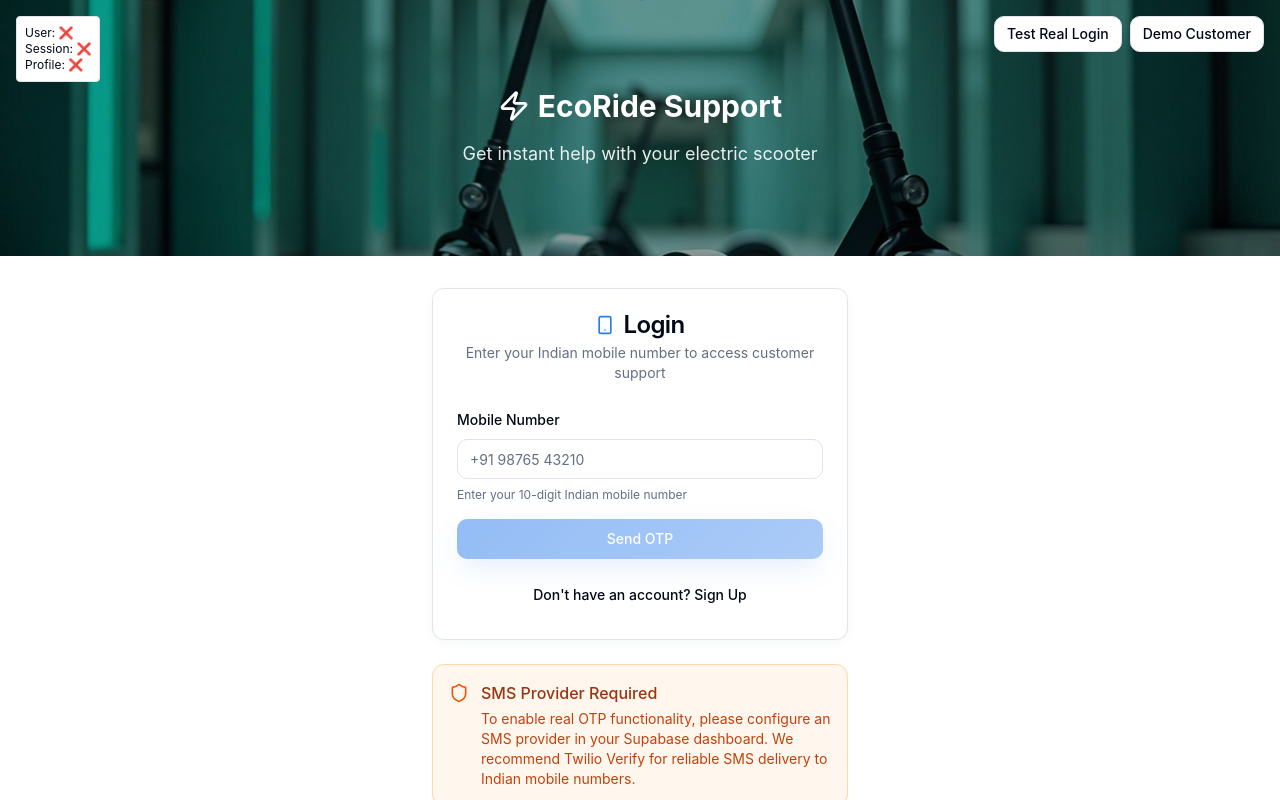
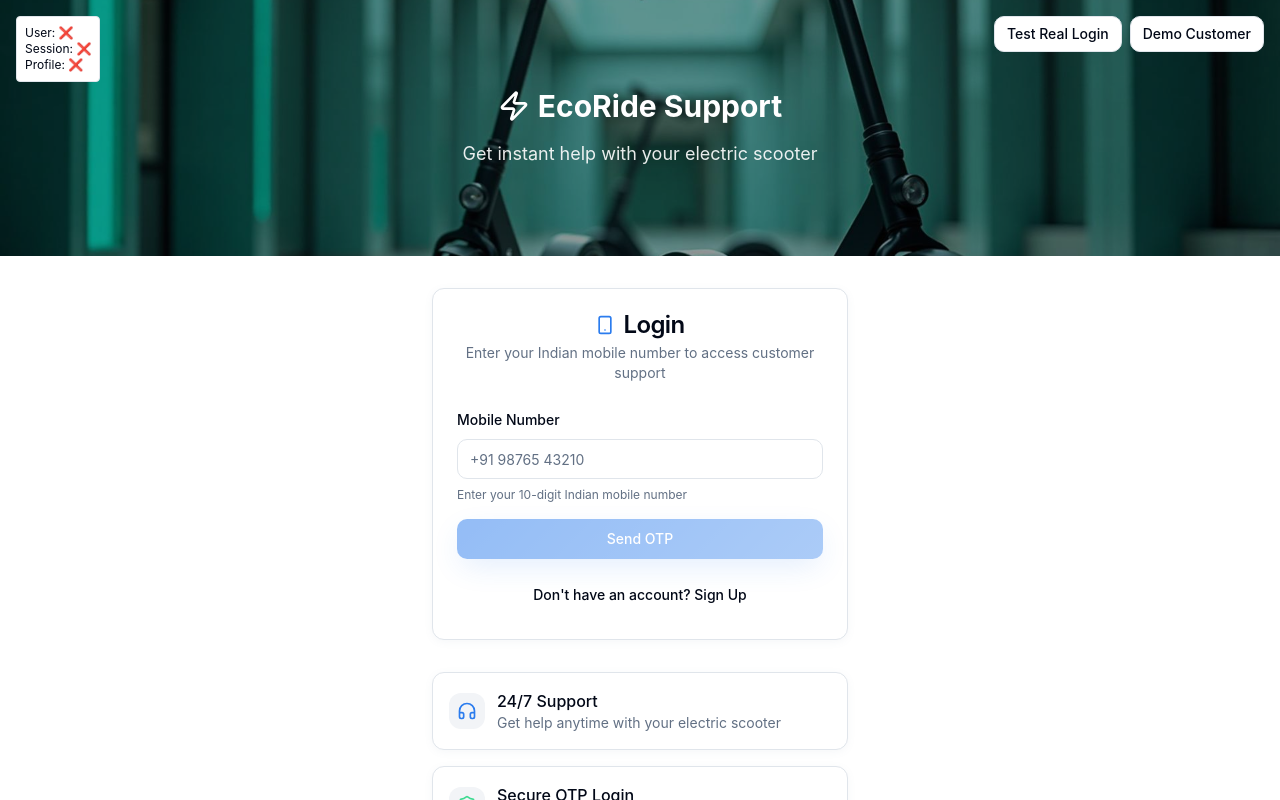
Before and after one commit to rahul-dange-talentica/scoot-support-chat-hub, a React (Vite) app: page / in a window 1280 px wide. Shown: the top 800 px of the page. Built offline with nearby package versions, Linux system fonts and the light colour scheme.

Commit message:
Check Twilio Verify setup
Verify Twilio Verify configuration in Supabase for SMS authentication.

```diff
--- a/src/components/LoginPage.tsx
+++ b/src/components/LoginPage.tsx
@@ -352,21 +352,6 @@ const LoginPage = () => {
           </CardContent>
         </Card>
 
-        {/* SMS Provider Configuration Notice */}
-        <Card className="mt-6 border-orange-200 bg-orange-50">
-          <CardContent className="p-4">
-            <div className="flex items-start gap-3">
-              <Shield className="h-5 w-5 text-orange-600 mt-0.5 flex-shrink-0" />
-              <div>
-                <h3 className="font-medium text-orange-800">SMS Provider Required</h3>
-                <p className="text-sm text-orange-700 mt-1">
-                  To enable real OTP functionality, please configure an SMS provider in your Supabase dashboard.
-                  We recommend Twilio Verify for reliable SMS delivery to Indian mobile numbers.
-                </p>
-              </div>
-            </div>
-          </CardContent>
-        </Card>
 
         {/* Features */}
         <div className="mt-8 space-y-4">
```
